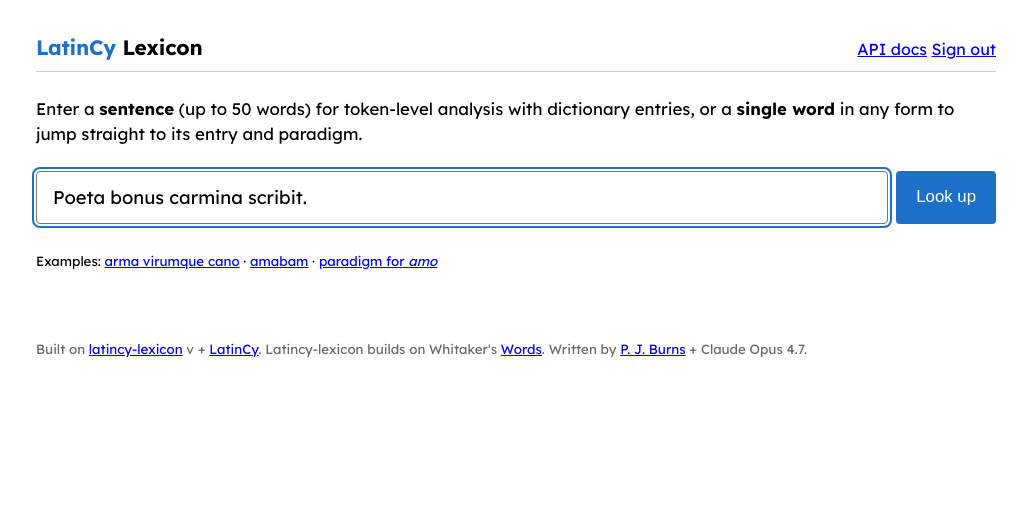
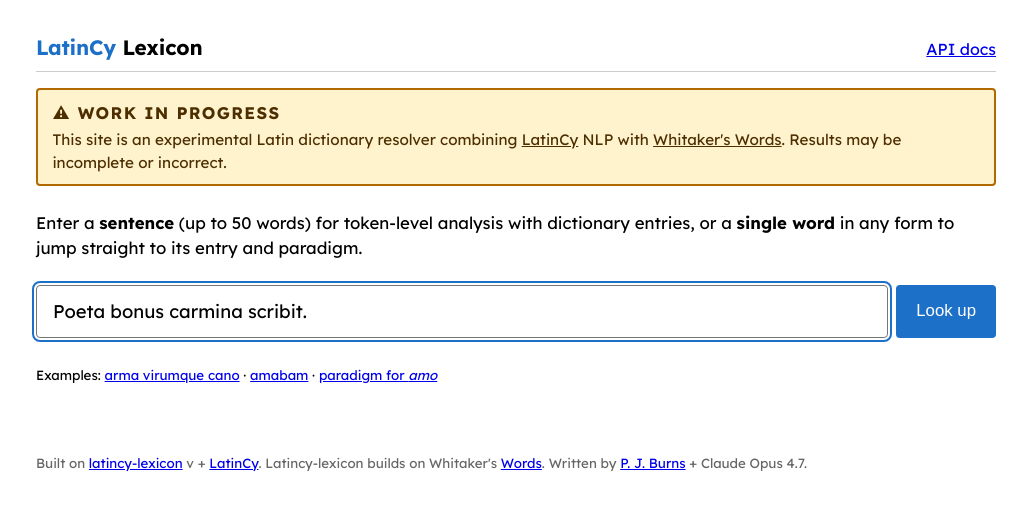
Before and after one commit to latincy/latincy-lexicon-site, a Python web app: template src/latincy_lexicon_site/templates/index.html in a window 1280 px wide. Shown: the top 511 px of the page, without its empty margins (124-1151 px from the left). Run offline with Jinja, Linux system fonts and the light colour scheme; the template is opened without the code that fills it, so the values that code supplies are empty.

Commit message:
feat: login on by default with LATINCY_SITE_REQUIRE_AUTH=0 to open; WIP notice on index + warning styling; noindex meta
Co-Authored-By: Claude Sonnet 5.5 <noreply@anthropic.com>

```diff
--- a/src/latincy_lexicon_site/static/site.css
+++ b/src/latincy_lexicon_site/static/site.css
@@ -234,6 +234,26 @@ form.lookup button:hover { opacity: 0.9; }
   font-size: 0.95rem;
 }
 
+.wip-notice {
+  background: #fff3cd;
+  border: 2px solid #b26a00;
+  border-radius: 4px;
+  color: #4d2e00;
+  padding: 0.6rem 0.9rem;
+  margin: 1rem 0;
+  font-size: 0.95rem;
+}
+.wip-notice p { margin: 0; }
+.wip-notice a { color: #4d2e00; }
+.wip-notice .wip-label {
+  font-weight: 700;
+  font-size: 1.05rem;
+  letter-spacing: 0.08em;
+  text-transform: uppercase;
+  margin-bottom: 0.25rem;
+}
+.wip-notice .wip-label::before { content: "\26A0\FE0E\00a0"; }
+
 .paradigm-scroll {
   overflow-x: auto;
   -webkit-overflow-scrolling: touch;
--- a/src/latincy_lexicon_site/templates/_wip_notice.html
+++ b/src/latincy_lexicon_site/templates/_wip_notice.html
@@ -1 +1,4 @@
-<p class="beta-notice"><strong>Work in progress.</strong> This site is an experimental Latin dictionary resolver combining <a href="https://huggingface.co/latincy">LatinCy</a> NLP with <a href="https://mk270.github.io/whitakers-words/">Whitaker's Words</a>. Results may be incomplete or incorrect.</p>
+<aside class="wip-notice" role="note" aria-label="Work in progress">
+  <p class="wip-label">Work in progress</p>
+  <p>This site is an experimental Latin dictionary resolver combining <a href="https://huggingface.co/latincy">LatinCy</a> NLP with <a href="https://mk270.github.io/whitakers-words/">Whitaker's Words</a>. Results may be incomplete or incorrect.</p>
+</aside>
--- a/src/latincy_lexicon_site/templates/base.html
+++ b/src/latincy_lexicon_site/templates/base.html
@@ -4,6 +4,7 @@
   <meta charset="utf-8">
   <meta name="viewport" content="width=device-width, initial-scale=1">
   <meta name="description" content="LatinCy Lexicon — Latin sentence analysis, dictionary lookup, and inflectional paradigms powered by LatinCy + Whitaker's Words.">
+  <meta name="robots" content="noindex, nofollow">
   <title>{% block title %}LatinCy Lexicon{% endblock %}</title>
   <link rel="preconnect" href="https://fonts.googleapis.com">
   <link rel="preconnect" href="https://fonts.gstatic.com" crossorigin>
@@ -19,7 +20,7 @@
     <a href="/" class="brand">LatinCy <span class="brand-lexicon">Lexicon</span></a>
     <nav>
       <a href="/docs">API docs</a>
-      <a href="/logout">Sign out</a>
+      {% if auth_required() %}<a href="/logout">Sign out</a>{% endif %}
     </nav>
   </header>
   <main id="main-content">
--- a/src/latincy_lexicon_site/templates/index.html
+++ b/src/latincy_lexicon_site/templates/index.html
@@ -1,6 +1,7 @@
 {% extends "base.html" %}
 
 {% block content %}
+{% include "_wip_notice.html" %}
 <p class="lede">
   Enter a <strong>sentence</strong> (up to 50 words) for token-level analysis
   with dictionary entries, or a <strong>single word</strong> in any form to
--- a/src/latincy_lexicon_site/templating.py
+++ b/src/latincy_lexicon_site/templating.py
@@ -8,6 +8,7 @@ from pathlib import Path
 from fastapi.templating import Jinja2Templates
 
 from . import __version__
+from .auth import auth_required
 from .paradigm_layout import layout_paradigm
 from .pos_labels import pos_label, upos_label
 from latincy_lexicon import format_principal_parts
@@ -27,3 +28,4 @@ templates.env.filters["upos_label"] = upos_label
 templates.env.globals["layout_paradigm"] = layout_paradigm
 templates.env.globals["site_version"] = __version__
 templates.env.globals["lexicon_version"] = pkg_version("latincy-lexicon")
+templates.env.globals["auth_required"] = auth_required
```
Also changed, not shown: src/latincy_lexicon_site/auth.py (+7 -0 lines), tests/conftest.py (+1 -0 lines).
